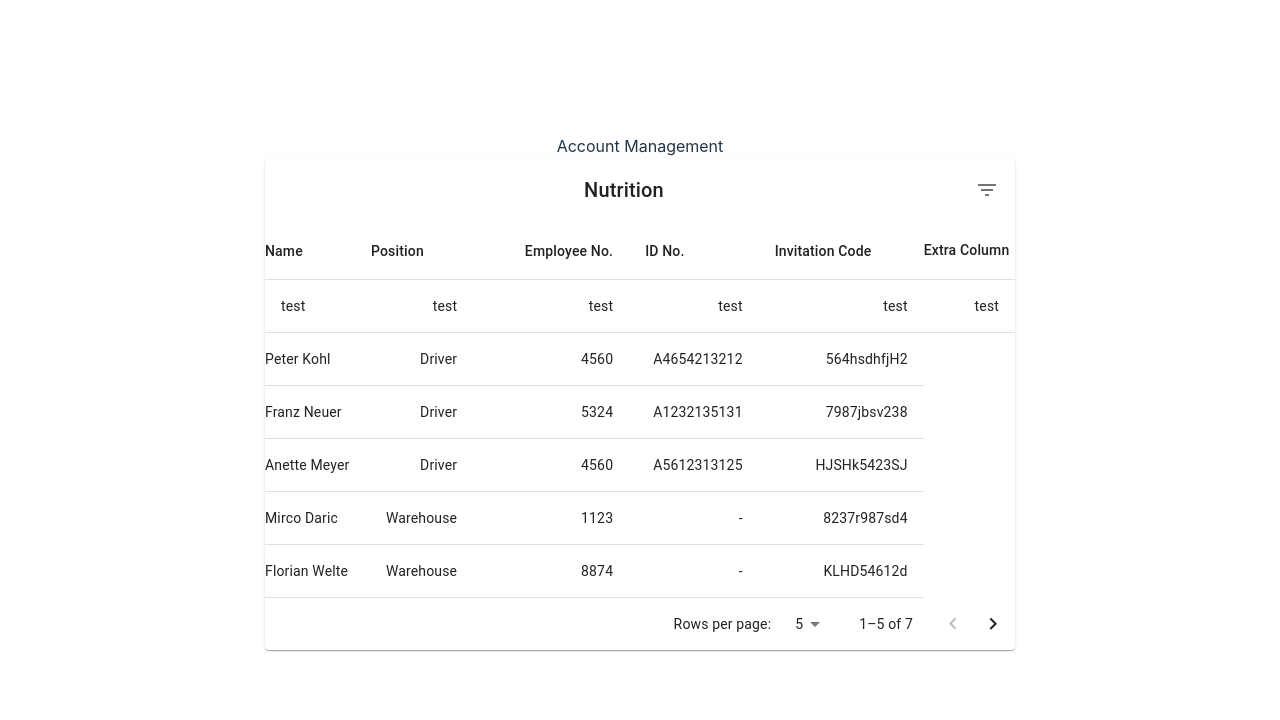
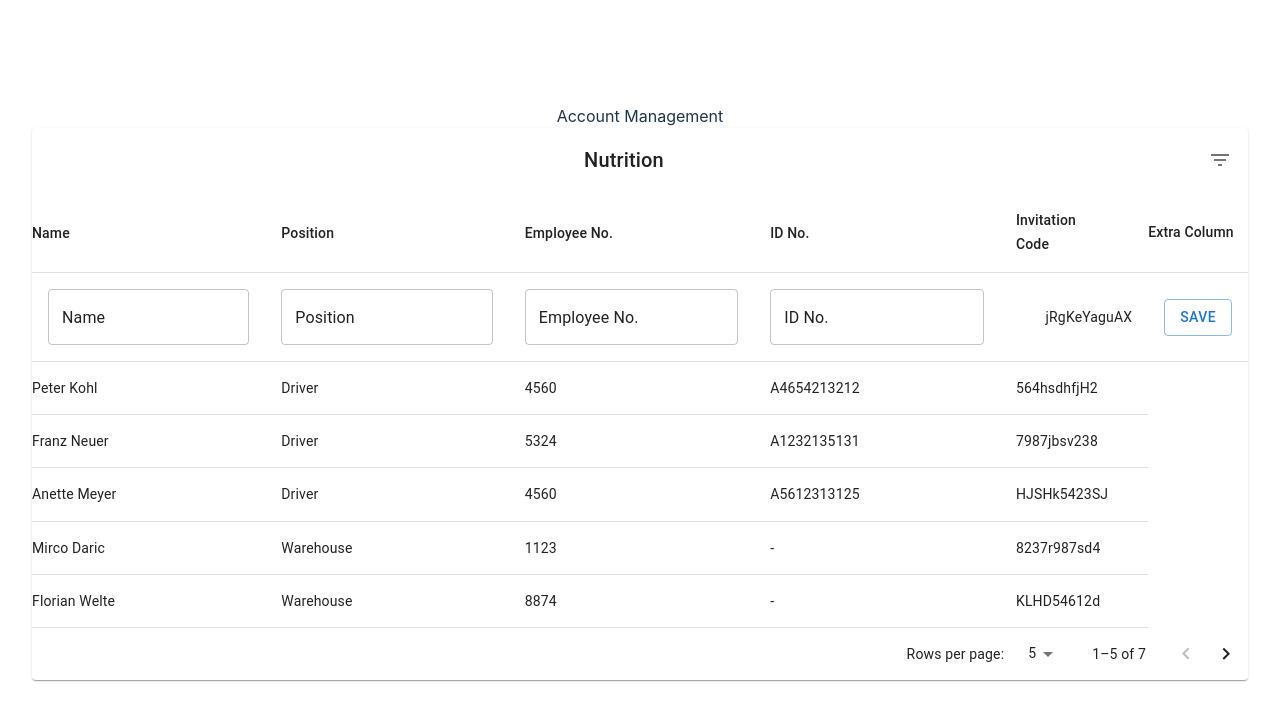
Before and after one commit to danielszabo88/bonisoft, a React (Vite) app: page / in a window 1280 px wide. Shown: the top 720 px of the page. Built offline with nearby package versions, Linux system fonts and the light colour scheme.

Commit message:
functionality for adding a new account

```diff
--- a/package.json
+++ b/package.json
@@ -15,7 +15,8 @@
     "@mui/icons-material": "^5.15.6",
     "@mui/material": "^5.15.6",
     "react": "^18.2.0",
-    "react-dom": "^18.2.0"
+    "react-dom": "^18.2.0",
+    "styled-components": "^6.1.8"
   },
   "devDependencies": {
     "@types/react": "^18.2.43",
--- a/src/AccountTable/AccountTable.jsx
+++ b/src/AccountTable/AccountTable.jsx
@@ -18,6 +18,10 @@ import Tooltip from "@mui/material/Tooltip";
 import DeleteIcon from "@mui/icons-material/Delete";
 import FilterListIcon from "@mui/icons-material/FilterList";
 import { visuallyHidden } from "@mui/utils";
+import InputBase from "@mui/material/InputBase";
+import styled from "styled-components";
+import TextField from "@mui/material/TextField";
+import Button from "@mui/material/Button";
 
 function createData(id, name, position, e_no, id_no, inv_code) {
   return {
@@ -87,7 +91,7 @@ const headCells = [
   },
   {
     id: "e_no",
-    numeric: true,
+    numeric: false,
     disablePadding: false,
     label: "Employee No.",
   },
@@ -104,6 +108,54 @@ const headCells = [
     label: "Invitation Code",
   },
 ];
+
+function createString(length) {
+  let result = "";
+  const characters =
+    "ABCDEFGHIJKLMNOPQRSTUVWXYZabcdefghijklmnopqrstuvwxyz0123456789";
+  const charactersLength = characters.length;
+  let counter = 0;
+  while (counter < length) {
+    result += characters.charAt(Math.floor(Math.random() * charactersLength));
+    counter += 1;
+  }
+  return result;
+}
+
+const BootstrapInput = styled(InputBase)(({ theme }) => ({
+  "& .MuiInputBase-input": {
+    borderRadius: 4,
+    position: "relative",
+    backgroundColor: "#F3F6F9",
+    border: "1px solid",
+    borderColor: "#E0E3E7",
+    fontSize: 16,
+    width: "auto",
+    padding: "10px 12px",
+    // transition: theme.transitions.create([
+    //   "border-color",
+    //   "background-color",
+    //   "box-shadow",
+    // ]),
+    // Use the system font instead of the default Roboto font.
+    fontFamily: [
+      "-apple-system",
+      "BlinkMacSystemFont",
+      '"Segoe UI"',
+      "Roboto",
+      '"Helvetica Neue"',
+      "Arial",
+      "sans-serif",
+      '"Apple Color Emoji"',
+      '"Segoe UI Emoji"',
+      '"Segoe UI Symbol"',
+    ].join(","),
+    "&:focus": {
+      boxShadow: `${alpha("#000000", 0.25)} 0 0 0 0.2rem`,
+      borderColor: "#000000",
+    },
+  },
+}));
 
 function EnhancedTableHead(props) {
   const { order, orderBy, onRequestSort } = props;
@@ -161,11 +213,7 @@ function EnhancedTableToolbar(props) {
         pl: { sm: 2 },
         pr: { xs: 1, sm: 1 },
         ...(numSelected > 0 && {
-          bgcolor: (theme) =>
-            alpha(
-              theme.palette.primary.main,
-              theme.palette.action.activatedOpacity
-            ),
+          bgcolor: () => alpha("black", 0.25),
         }),
       }}
     >
@@ -216,6 +264,14 @@ export default function AccountTable() {
   const [selected, setSelected] = React.useState([]);
   const [page, setPage] = React.useState(0);
   const [rowsPerPage, setRowsPerPage] = React.useState(5);
+  const [newAccount, setNewAccount] = React.useState({
+    id: createString(2),
+    name: "",
+    position: "",
+    e_no: "",
+    id_no: "",
+    inv_code: createString(11),
+  });
 
   const handleRequestSort = (event, property) => {
     const isAsc = orderBy === property && order === "asc";
@@ -294,9 +350,9 @@ export default function AccountTable() {
               rowCount={rows.length}
             />
             <TableBody>
+              {/* First row is for adding a new user */}
               <TableRow
                 hover
-                onClick={() => console.log("clicked")}
                 role="checkbox"
                 aria-checked={false}
                 tabIndex={-1}
@@ -304,12 +360,72 @@ export default function AccountTable() {
                 selected={false}
                 sx={{ cursor: "pointer" }}
               >
-                <TableCell>test</TableCell>
-                <TableCell align="right">test</TableCell>
-                <TableCell align="right">test</TableCell>
-                <TableCell align="right">test</TableCell>
-                <TableCell align="right">test</TableCell>
-                <TableCell align="right">test</TableCell>
+                <TableCell>
+                  <TextField
+                    type="text"
+                    variant="outlined"
+                    defaultValue="Name"
+                    onChange={(e) => {
+                      setNewAccount({ ...newAccount, name: e.target.value });
+                    }}
+                  />
+                  {/* <BootstrapInput defaultValue="Name" id="name" /> */}
+                </TableCell>
+                <TableCell>
+                  <TextField
+                    type="text"
+                    variant="outlined"
+                    defaultValue="Position"
+                    onChange={(e) => {
+                      setNewAccount({
+                        ...newAccount,
+                        position: e.target.value,
+                      });
+                    }}
+                  />
+                </TableCell>
+                <TableCell>
+                  <TextField
+                    type="text"
+                    variant="outlined"
+                    defaultValue="Employee No."
+                    onChange={(e) => {
+                      setNewAccount({ ...newAccount, e_no: e.target.value });
+                    }}
+                  />
+                </TableCell>
+                <TableCell>
+                  <TextField
+                    type="text"
+                    variant="outlined"
+                    defaultValue="ID No."
+                    onChange={(e) => {
+                      setNewAccount({ ...newAccount, id_no: e.target.value });
+                    }}
+                  />
+                </TableCell>
+                <TableCell align="right">{newAccount.inv_code}</TableCell>
+
+                <TableCell align="right">
+                  <Button
+                    variant="outlined"
+                    onClick={() => {
+                      console.log(newAccount);
+                      rows.unshift(
+                        createData(
+                          newAccount.id,
+                          newAccount.name,
+                          newAccount.position,
+                          newAccount.e_no,
+                          newAccount.id_no,
+                          newAccount.inv_code
+                        )
+                      );
+                    }}
+                  >
+                    Save
+                  </Button>
+                </TableCell>
               </TableRow>
               {visibleRows.map((row, index) => {
                 const isItemSelected = isSelected(row.id);
@@ -334,10 +450,10 @@ export default function AccountTable() {
                     >
                       {row.name}
                     </TableCell>
-                    <TableCell align="right">{row.position}</TableCell>
-                    <TableCell align="right">{row.e_no}</TableCell>
-                    <TableCell align="right">{row.id_no}</TableCell>
-                    <TableCell align="right">{row.inv_code}</TableCell>
+                    <TableCell>{row.position}</TableCell>
+                    <TableCell>{row.e_no}</TableCell>
+                    <TableCell>{row.id_no}</TableCell>
+                    <TableCell>{row.inv_code}</TableCell>
                   </TableRow>
                 );
               })}
```
Also changed, not shown: 1 other file (tests, documents, lock files or other folders).
